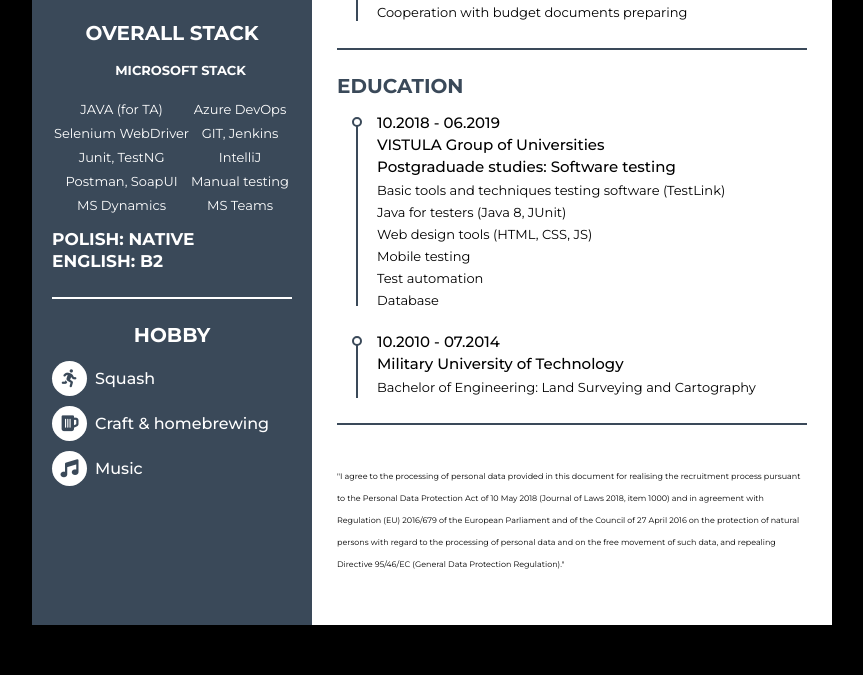
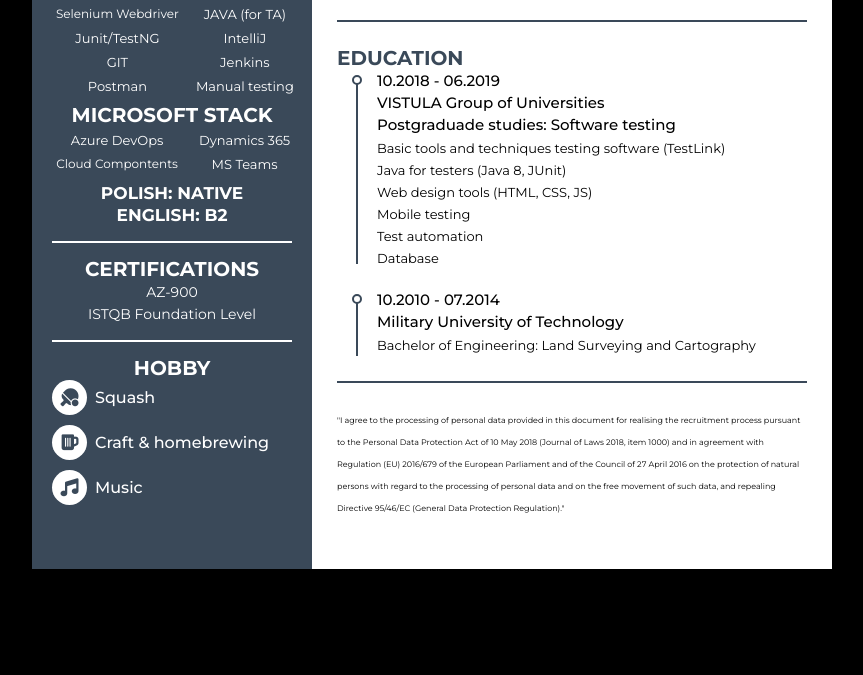
Before and after one commit to leszekizdebski/CV, a plain HTML site: page index.html in a window 1280 px wide. Shown: the part 642-1317 px from the top of the page, without its empty margins (208-1071 px from the left). After the commit the page ends 1261 px from the top, so only its background shows below. Drawn offline with Linux system fonts and the light colour scheme.

Commit message:
Add files via upload

```diff
--- a/index.html
+++ b/index.html
@@ -67,28 +67,40 @@
                                 <table>
                                     <tbody>
                                         <tr>
+                                            <td style="font-size: 12px">Selenium Webdriver</td>
                                             <td>JAVA (for TA)</td>
-                                            <td>Azure DevOps</td>
                                         </tr>
                                         <tr>
-                                            <td>Selenium WebDriver</td>
-                                            <td>GIT, Jenkins</td>
+                                            <td>Junit/TestNG</td>
+                                            <td>IntelliJ</td>
                                         </tr>
                                         <tr>
-                                            <td>Junit, TestNG</td>
-                                            <td>IntelliJ</td>
+                                            <td>GIT</td>
+                                            <td>Jenkins</td>
+                                        </tr>
+                                        <tr>
+                                            <td>Postman</td>
+                                            <td>Manual testing</td>
                                         </tr>
                                     </tbody>
-                                    <div class="title">
-                                        <p class="bold" style="font-size: 13px">Microsoft stack</p>
-                                    </div>
+                                </table>
+                            </div>
+                        </li>
+                    </ul>
+                    <div class="title">
+                        <p class="bold">Microsoft stack</p>
+                    </div>
+                    <ul>
+                        <li>
+                            <div class="blueTable">
+                                <table>
                                     <tbody>
                                         <tr>
-                                            <td>Postman, SoapUI</td>
-                                            <td>Manual testing</td>
+                                            <td>Azure DevOps</td>
+                                            <td>Dynamics 365</td>
                                         </tr>
                                         <tr>
-                                            <td>MS Dynamics</td>
+                                            <td td style="font-size: 12px">Cloud Compontents</td>
                                             <td>MS Teams</td>
                                         </tr>
                                     </tbody>
@@ -99,6 +111,13 @@
                     <div class="languages">Polish: native</div>
                     <div class="languages">English: B2</div>
                 </div>
+                <div class="resume_item resume_cert">
+                    <div class="title">
+                        <p class="bold">Certifications</p>
+                    </div>
+                    <div class="regular">AZ-900</div>
+                    <div class="regular">ISTQB Foundation Level</div>
+                </div>
                 <div class="resume_item resume_hobby">
                     <div class="title">
                         <p class="bold">Hobby</p>
@@ -106,13 +125,12 @@
                     <ul>
                         <li>
                             <div class="icon">
-                                <i class="fas fa-running"></i>
+                                <i class="fas fa-table-tennis"></i>
                             </div>
                             <div class="data">
                                 <p class="semi-bold">Squash</p>
                             </div>
                         </li>
-
                         <li>
                             <div class="icon">
                                 <i class="fas fa-beer"></i>
@@ -149,7 +167,7 @@
                         <div class="date_work">05.2021 - present</div>
                         <div class="info">
                             <p class="semi-bold">QA Enginner @ Predica</p>
-                            <p>Working with Microsoft technology (Teams, Dynamics 365)<br>Testing API and create automate test in Postman<br></p>
+                            <p>Working in project with Microsoft technology (Teams,Dynamics)<br>Testing API and create automate test in Postman<br></p>
                         </div>
                     </li>
                     <li class="COI">
@@ -171,7 +189,6 @@
             </div>
             <div class="resume_item resume_education">
                 <div class="title">
-
                     <p class="bold">Education</p>
                 </div>
                 <ul>
--- a/styles.css
+++ b/styles.css
@@ -65,7 +65,7 @@ body {
 }
 
 .resume .title {
-    margin-bottom: 15px;
+    margin-bottom: 1px;
 }
 
 .resume .resume_left .bold {
@@ -79,7 +79,7 @@ body {
 }
 
 .resume .resume_left .resume_item {
-    padding: 25px 0;
+    padding: 15px 0;
     border-bottom: 2px solid #ffffff;
 }
 
@@ -135,13 +135,12 @@ body {
 
 .resume .resume_left .resume_skills ul li {
     display: flex;
-    margin-bottom: 10px;
+    margin-bottom: 5px;
     color: white;
     align-items: center;
 }
 
 .resume .resume_left .resume_skills ul li .blueTable {
-    width: 500%;
     border: 0px solid #1C6EA4;
     width: 100%;
     text-align: center;
@@ -153,11 +152,12 @@ body {
     color: white;
     font-weight: bold;
     text-transform: uppercase;
+    text-align: center;
 }
 
 .resume .resume_left .resume_skills ul li .blueTable tbody td {
     font-size: 13px;
-    padding-right: px;
+    width: 10em;
 }
 
 .resume .resume_right {
```
